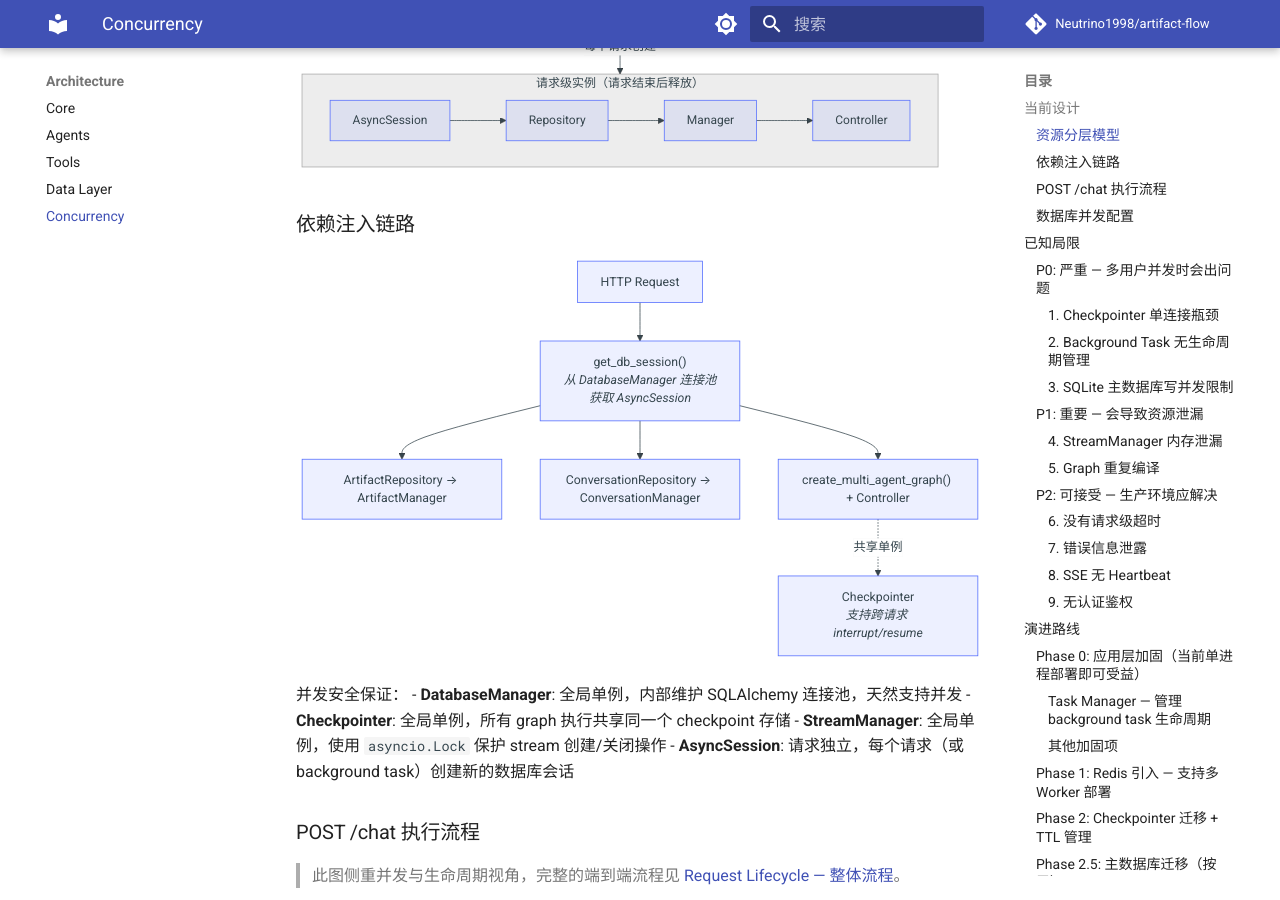
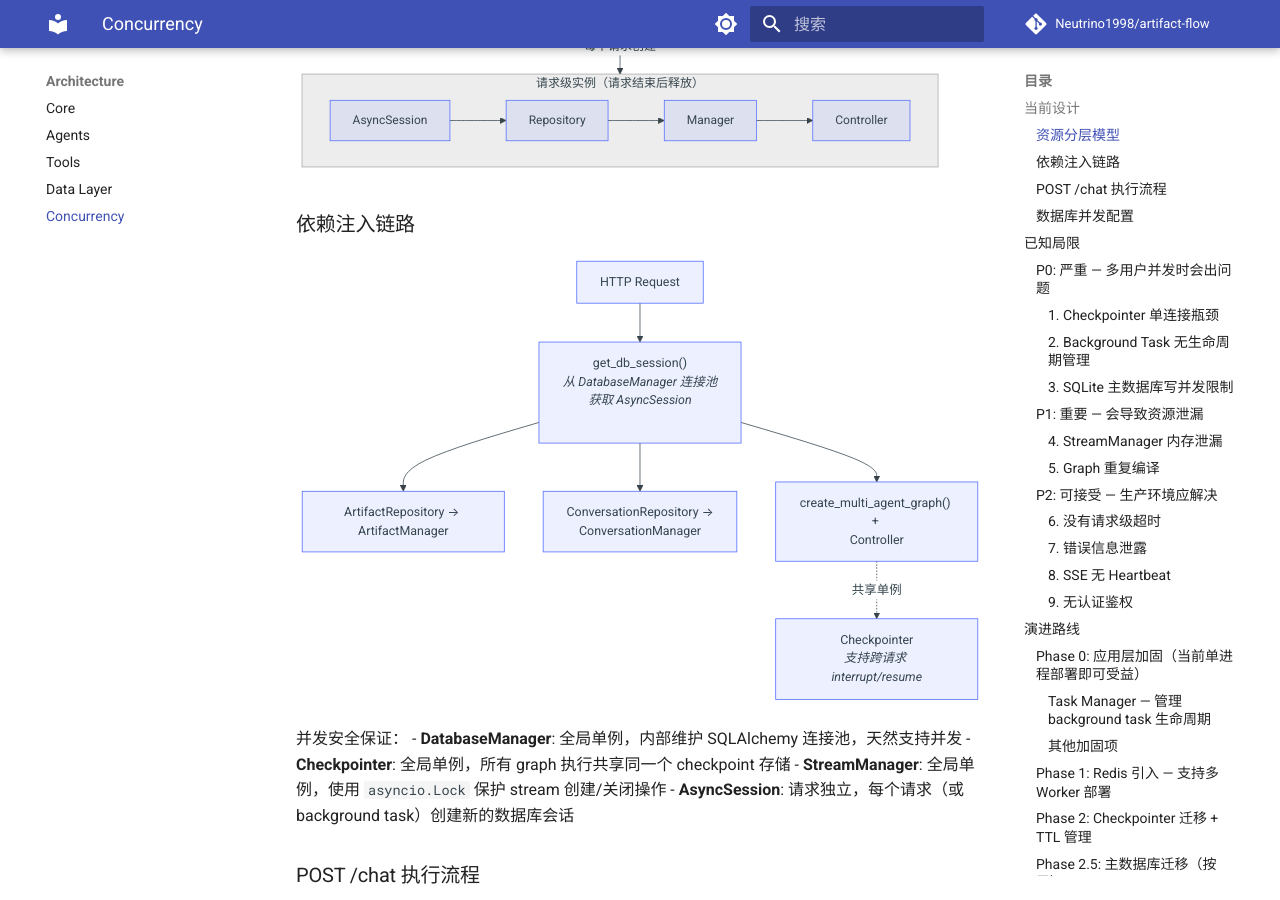
Before and after one commit to Neutrino1998/artifact-flow, an MkDocs documentation site: the page built from docs/architecture/concurrency.md, in a window 1280 px wide and 900 px high, scrolled down 720 px. Built offline with MkDocs 1.6.1 and Material for MkDocs 9.7.7, drawn with Linux system fonts in a browser that asks for light colours; comment, search, counter and statistics services are not loaded.

Commit message:
feat: optimize mermaid layout

````diff
--- a/docs/architecture/concurrency.md
+++ b/docs/architecture/concurrency.md
@@ -31,10 +31,10 @@ graph TB
 
 ```mermaid
 graph TD
-    Req["HTTP Request"] --> GDS["get_db_session()<br/><i>从 DatabaseManager 连接池获取 AsyncSession</i>"]
+    Req["HTTP Request"] --> GDS["get_db_session()<i><br/>从 DatabaseManager 连接池<br/>获取 AsyncSession</i>"]
     GDS --> AR["ArtifactRepository → ArtifactManager"]
-    GDS --> CR["ConversationRepository → ConversationManager"]
-    GDS --> Graph["create_multi_agent_graph() + Controller"]
+    GDS --> CR["ConversationRepository → <br/>ConversationManager"]
+    GDS --> Graph["create_multi_agent_graph() + <br/>Controller"]
     Graph -. "共享单例" .-> CP["Checkpointer<br/><i>支持跨请求 interrupt/resume</i>"]
 ```
 
````
